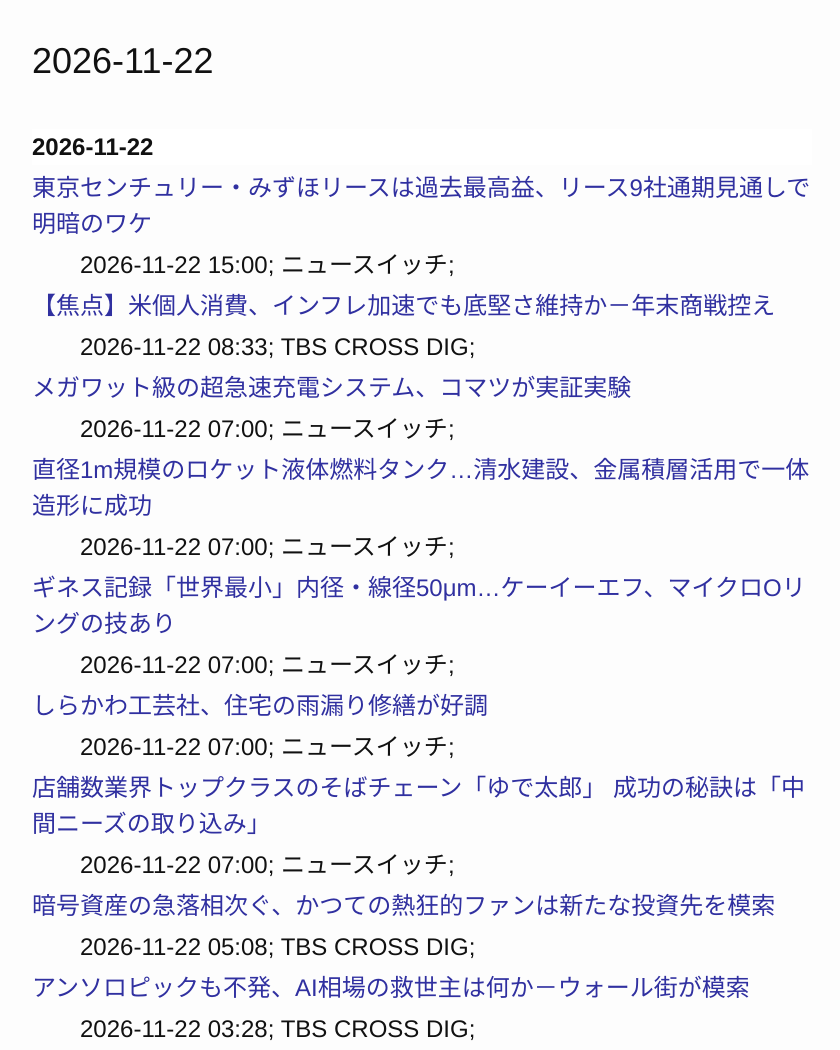
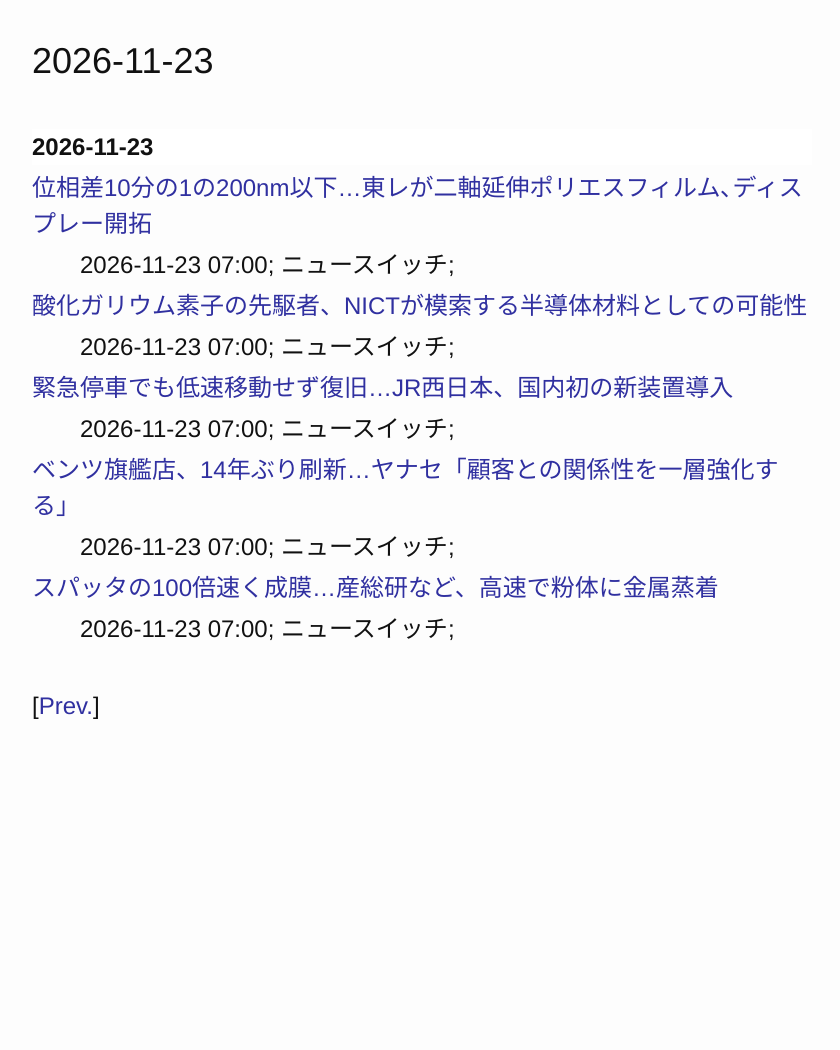
Before and after one commit to guttyontheweb/guttyontheweb.github.io, a plain HTML site: page financial_reports/reports-latest.html in a window 1280 px wide. Shown: the top 1050 px of the page, without its empty margins (218-1058 px from the left). After the commit the page ends 800 px from the top, so only its background shows below. Drawn offline with Linux system fonts and the light colour scheme.

Commit message:
add reports of 2026-11-23

```diff
--- a/financial_reports/reports-latest.html
+++ b/financial_reports/reports-latest.html
@@ -1,6 +1,6 @@
 <html>
   <head>
-    <title>Financial Report Search — 2026-11-22</title>
+    <title>Financial Report Search — 2026-11-23</title>
     <meta http-equiv="Content-Type" content="text/html; charset=utf-8">
     <meta http-equiv="Content-Style-Type" content="text/css">
     <meta http-equiv="Content-Script-Type" content="text/javascript">
@@ -10,75 +10,47 @@
   <body>
     <div class="page-content" id="content">
       <div class="wrapper">
-        <h2>2026-11-22</h2>
+        <h2>2026-11-23</h2>
         <br>
         <div class="paper">
-          <div class="highlight"><h4 class="k">2026-11-22 </h4></div>
-          <p class="title"><a href="https://newswitch.jp/p/50848" target="_blank">東京センチュリー・みずほリースは過去最高益、リース9社通期見通しで明暗のワケ</a></p>
+          <div class="highlight"><h4 class="k">2026-11-23 </h4></div>
+          <p class="title"><a href="https://newswitch.jp/p/50847" target="_blank">位相差10分の1の200nm以下…東レが二軸延伸ポリエスフィルム､ディスプレー開拓</a></p>
           <p class="details">
-            <span class="info">2026-11-22 15:00</span>;
+            <span class="info">2026-11-23 07:00</span>;
             <span class="sitename">ニュースイッチ</span>;
           </p>
         </div>
         <div class="paper">
-          <p class="title"><a href="https://newsdig.tbs.co.jp/articles/withbloomberg/3103794?display=1" target="_blank">【焦点】米個人消費、インフレ加速でも底堅さ維持か－年末商戦控え</a></p>
+          <p class="title"><a href="https://newswitch.jp/p/50878" target="_blank">酸化ガリウム素子の先駆者、NICTが模索する半導体材料としての可能性</a></p>
           <p class="details">
-            <span class="info">2026-11-22 08:33</span>;
-            <span class="sitename">TBS CROSS DIG</span>;
-          </p>
-        </div>
-        <div class="paper">
-          <p class="title"><a href="https://newswitch.jp/p/50853" target="_blank">メガワット級の超急速充電システム、コマツが実証実験</a></p>
-          <p class="details">
-            <span class="info">2026-11-22 07:00</span>;
+            <span class="info">2026-11-23 07:00</span>;
             <span class="sitename">ニュースイッチ</span>;
           </p>
         </div>
         <div class="paper">
-          <p class="title"><a href="https://newswitch.jp/p/50861" target="_blank">直径1m規模のロケット液体燃料タンク…清水建設、金属積層活用で一体造形に成功</a></p>
+          <p class="title"><a href="https://newswitch.jp/p/50879" target="_blank">緊急停車でも低速移動せず復旧…JR西日本、国内初の新装置導入</a></p>
           <p class="details">
-            <span class="info">2026-11-22 07:00</span>;
+            <span class="info">2026-11-23 07:00</span>;
             <span class="sitename">ニュースイッチ</span>;
           </p>
         </div>
         <div class="paper">
-          <p class="title"><a href="https://newswitch.jp/p/50875" target="_blank">ギネス記録「世界最小」内径・線径50μm…ケーイーエフ、マイクロOリングの技あり</a></p>
+          <p class="title"><a href="https://newswitch.jp/p/50883" target="_blank">ベンツ旗艦店、14年ぶり刷新…ヤナセ「顧客との関係性を一層強化する」</a></p>
           <p class="details">
-            <span class="info">2026-11-22 07:00</span>;
+            <span class="info">2026-11-23 07:00</span>;
             <span class="sitename">ニュースイッチ</span>;
           </p>
         </div>
         <div class="paper">
-          <p class="title"><a href="https://newswitch.jp/p/50877" target="_blank">しらかわ工芸社、住宅の雨漏り修繕が好調</a></p>
+          <p class="title"><a href="https://newswitch.jp/p/50885" target="_blank">スパッタの100倍速く成膜…産総研など、高速で粉体に金属蒸着</a></p>
           <p class="details">
-            <span class="info">2026-11-22 07:00</span>;
+            <span class="info">2026-11-23 07:00</span>;
             <span class="sitename">ニュースイッチ</span>;
-          </p>
-        </div>
-        <div class="paper">
-          <p class="title"><a href="https://newswitch.jp/p/50880" target="_blank">店舗数業界トップクラスのそばチェーン「ゆで太郎」 成功の秘訣は「中間ニーズの取り込み」</a></p>
-          <p class="details">
-            <span class="info">2026-11-22 07:00</span>;
-            <span class="sitename">ニュースイッチ</span>;
-          </p>
-        </div>
-        <div class="paper">
-          <p class="title"><a href="https://newsdig.tbs.co.jp/articles/withbloomberg/3103705?display=1" target="_blank">暗号資産の急落相次ぐ、かつての熱狂的ファンは新たな投資先を模索</a></p>
-          <p class="details">
-            <span class="info">2026-11-22 05:08</span>;
-            <span class="sitename">TBS CROSS DIG</span>;
-          </p>
-        </div>
-        <div class="paper">
-          <p class="title"><a href="https://newsdig.tbs.co.jp/articles/withbloomberg/3103796?display=1" target="_blank">アンソロピックも不発、AI相場の救世主は何か－ウォール街が模索</a></p>
-          <p class="details">
-            <span class="info">2026-11-22 03:28</span>;
-            <span class="sitename">TBS CROSS DIG</span>;
           </p>
         </div>
         <br>
         <div>
-          [<a href="reports-2026-11-21.html" rel="prev">Prev.</a>]
+          [<a href="reports-2026-11-22.html" rel="prev">Prev.</a>]
         </div>
         <br>
       </div>
```
Also changed, not shown: financial_reports/reports-2026-11-23.html (added, +60 -0 lines).
